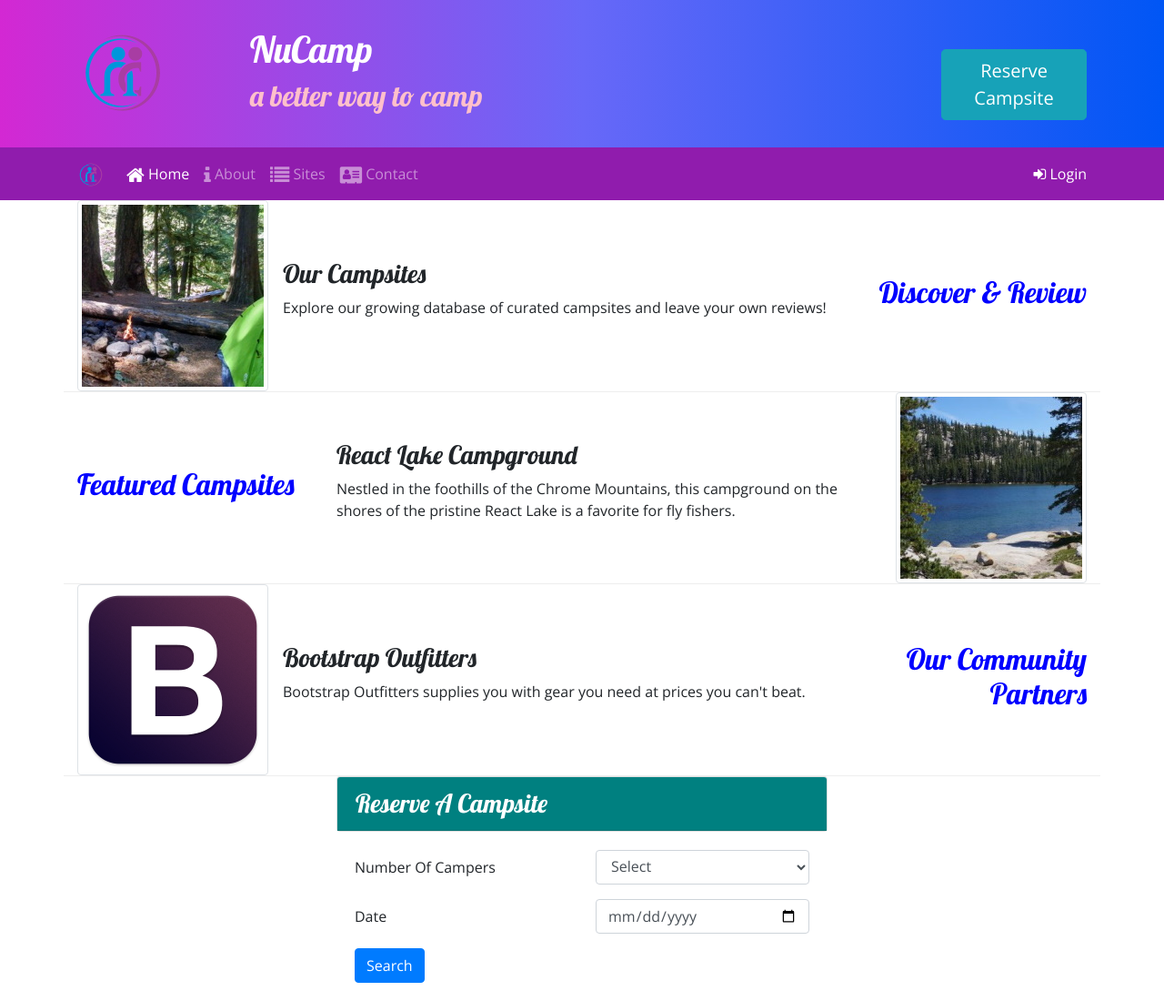
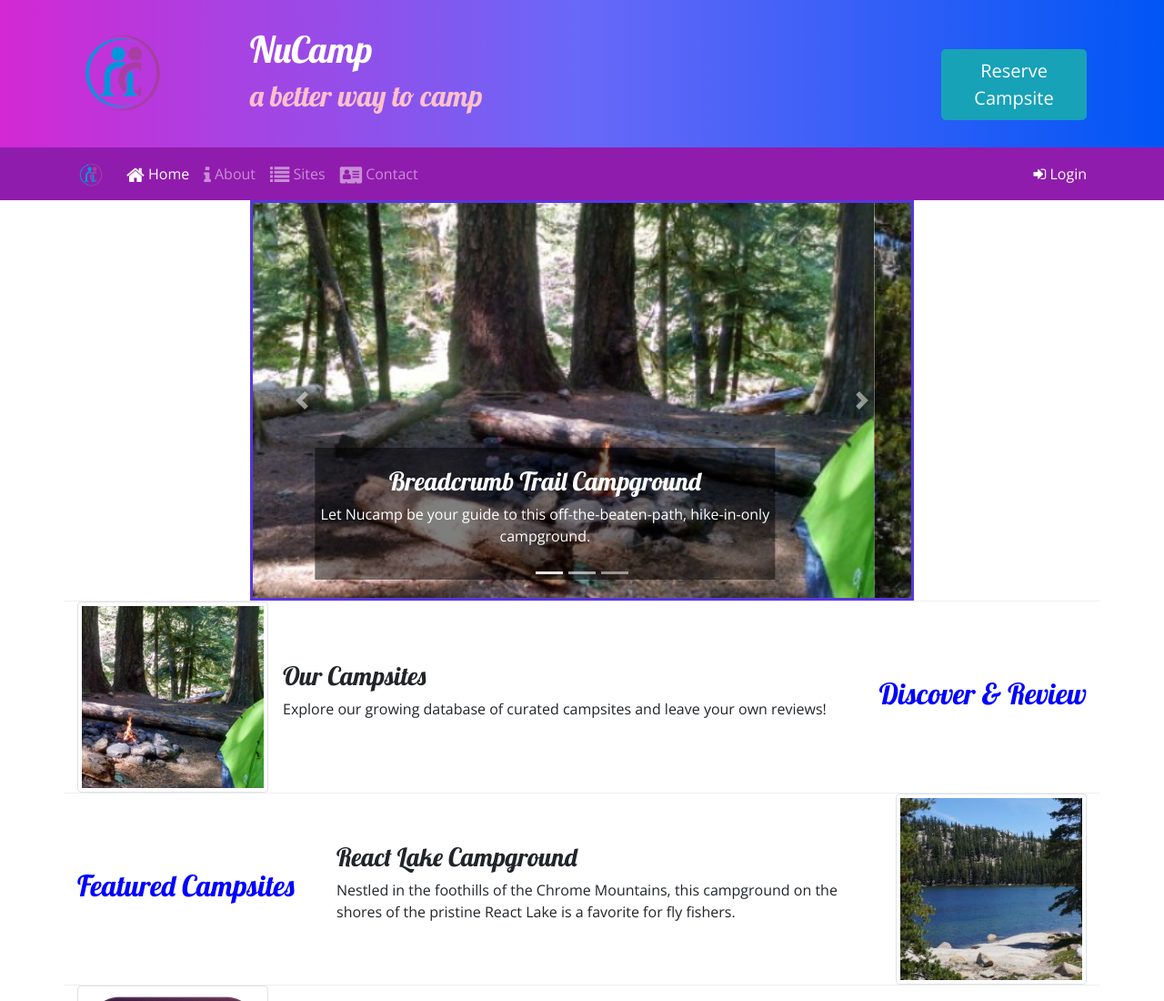
Before and after one commit to NabilPervez/nucampsite, a website: page index.html in a window 1280 px wide. Shown: the top 1100 px of the page at 91% size. Drawn offline with nearby package versions, Linux system fonts and the light colour scheme.

Commit message:
carousel

```diff
--- a/css/styles.css
+++ b/css/styles.css
@@ -43,3 +43,11 @@ header h2{
 #nucamp-title{
     color:white;
 }
+
+.carousel-caption {
+    background-color: rgba(0, 0, 0, 0.5);
+}
+
+.carousel {
+    border: solid #5637DD;
+}
--- a/index.html
+++ b/index.html
@@ -98,6 +98,56 @@
     </div>
 
     <div class="container">
+        <!--carousel-->
+        <div class="row row-content">
+            <div class="col-md-8 mx-auto">
+                <div id="homeCarousel" class="carousel slide" data-ride="carousel">
+
+                    <ol class="carousel-indicators">
+                        <li data-target="#homeCarousel" data-slide-to="0" class="active"></li>
+                        <li data-target="#homeCarousel" data-slide-to="1"></li>
+                        <li data-target="#homeCarousel" data-slide-to="2"></li>
+                    </ol>
+
+
+                    <div class="carousel-inner">
+                        <div class="carousel-item active">
+                            <img class="d-sm-block w-100" src="img/breadcrumb-trail.jpg" alt="breadcrumb-trail.jpg">
+                            <div class="carousel-caption">
+                                <h3>Breadcrumb Trail Campground</h3>
+                                <p class="d-none d-sm-block">Let Nucamp be your guide to this off-the-beaten-path, hike-in-only campground.</p>
+                            </div>
+                        </div>
+                        <div class="carousel-item">
+                            <img class="d-sm-block w-100" src="img/react-lake.jpg" alt="react-lake.jpg">
+                            <div class="carousel-caption">
+                                <h3>React Lake</h3>
+                                <p class="d-none d-sm-block">Nestled in the foothills of the Chrome Mountains, this campground on the shores of the pristine React Lake is a favorite for fly fishers.
+                                </p>
+                            </div>
+                        </div>
+                        <div class="carousel-item">
+                            <img class="d-sm-block w-100" src="img/chrome-river.jpg" alt="chrome-river.jpg">
+                            <div class="carousel-caption">
+                                <h3>Chrome River</h3>
+                                <p class="d-none d-sm-block">Spend a few sunny days and starry nights beneath a canopy of old-growth firs at this enchanting spot by the Chrome River.
+                                </p>
+                            </div>
+                        </div>
+                    </div>
+                    <a class="carousel-control-prev" href="#homeCarousel" role="button" data-slide="prev">
+                        <span class="carousel-control-prev-icon"></span>
+                        <span class="sr-only">Previous</span>
+                    </a>
+                    <a class="carousel-control-next" href="#homeCarousel" role="button" data-slide="next">
+                        <span class="carousel-control-next-icon"></span>
+                        <span class="sr-only">Next</span>
+                    </a>
+                </div>
+            </div>
+        </div>
+
+
         <div class="row row-content align-items-center">
             <div class="col-sm-4 order-sm-last col-md-3">
                 <h2 class="text-sm-right">Discover & Review</h2>
```
